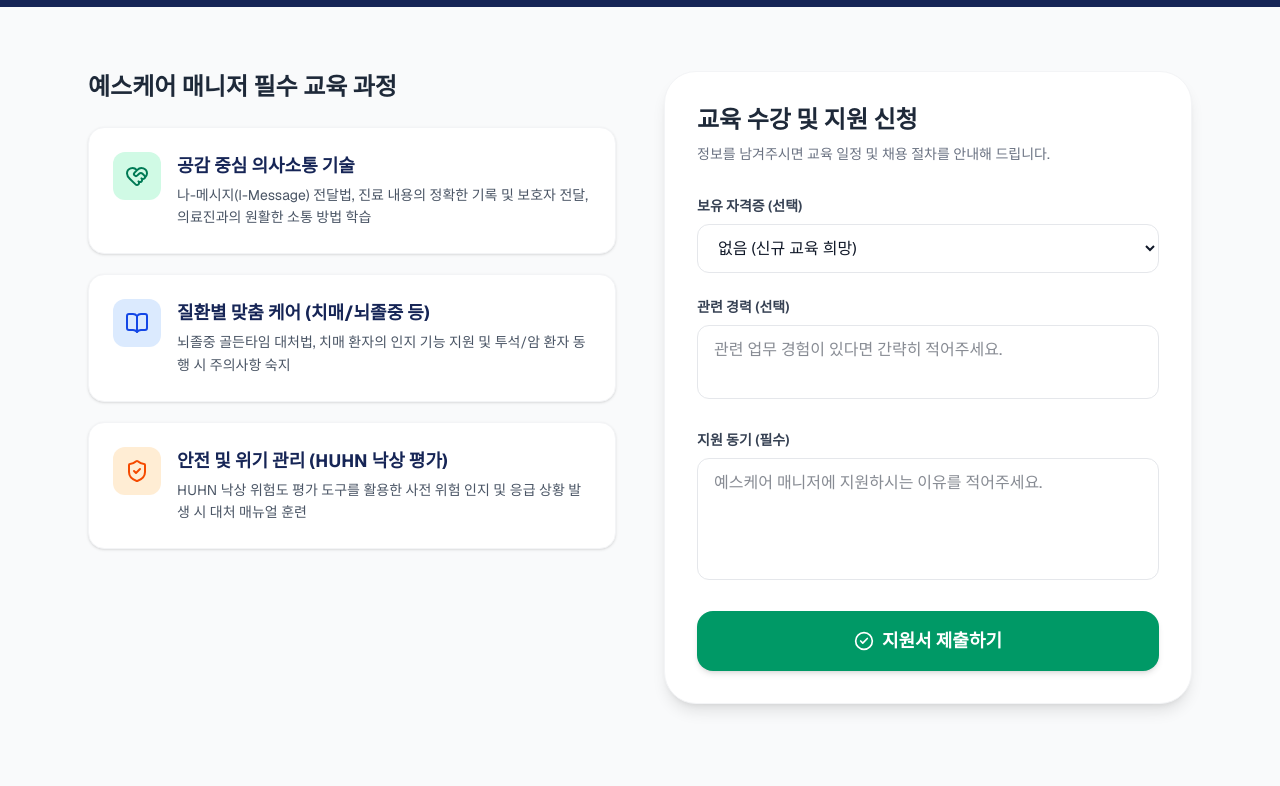
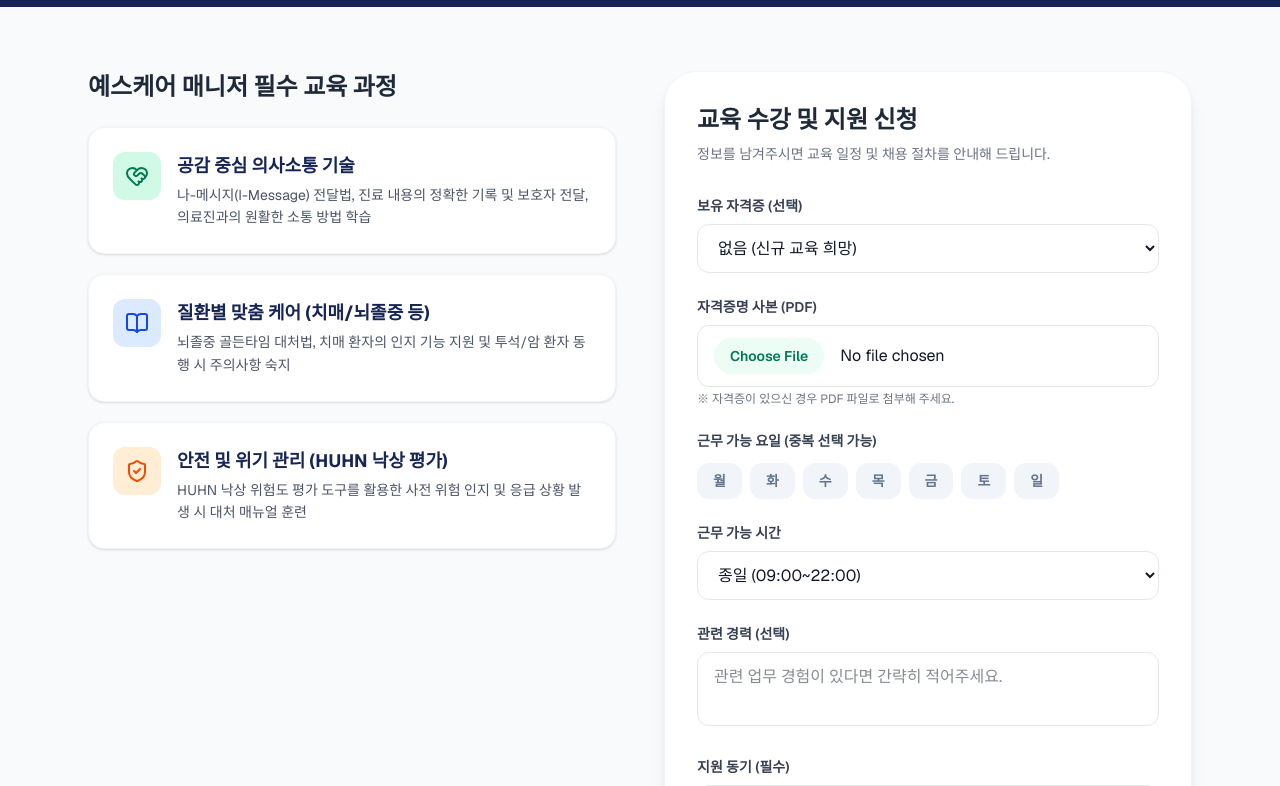
Before and after one commit to Doidoria/HospitalCompaign, a Next.js app: page /manager in a window 1280 px wide. Shown: the part 477-1263 px from the top of the page. Built offline with nearby package versions, Linux system fonts and the light colour scheme; no server answers.

Commit message:
4.28(업데이트)

```diff
--- a/app/admin/page.tsx
+++ b/app/admin/page.tsx
@@ -37,7 +37,7 @@ export default function AdminDashboardPage() {
         };
       });
       setReservations(formattedData);
-      setTotalPages(res.data.totalPages); // 👉 전체 페이지 수 저장
+      setTotalPages(res.data.totalPages);
     } catch (error) {
       console.error('예약 로딩 에러:', error);
     } finally {
@@ -58,7 +58,7 @@ export default function AdminDashboardPage() {
     }
   };
 
-  // 🌟 2. 실제 매니저 대기 목록 불러오기
+  // 실제 매니저 대기 목록 불러오기
   const fetchPendingManagers = async () => {
     try {
       const res = await adminApi.getPendingManagers();
@@ -80,7 +80,7 @@ export default function AdminDashboardPage() {
     loadAllData();
   }, []);
 
-  // 3. 예약 상태 변경 로직
+  // 예약 상태 변경 로직
   const handleStatusChange = async (id: number, newStatus: string) => {
     try {
       await reservationApi.updateStatus(id, newStatus);
@@ -91,31 +91,48 @@ export default function AdminDashboardPage() {
     }
   };
 
-  // 🌟 4. 매니저 승인 로직
+  // 매니저 승인 로직
   const handleApproveManager = async (memberId: number, name: string) => {
-    const isConfirm = window.confirm(`${name} 님을 매니저로 승인하시겠습니까?`);
-    if (!isConfirm) return;
+    const result = await Swal.fire({
+      title: '매니저 승인',
+      text: `${name} 님의 매니저 자격을 승인하시겠습니까?`,
+      icon: 'question',
+      showCancelButton: true,
+      confirmButtonText: '승인',
+      cancelButtonText: '취소',
+      confirmButtonColor: '#059669', // emerald-600
+    });
+
+    if (!result.isConfirmed) return;
 
     try {
       await adminApi.approveManager(memberId);
       Swal.fire({ icon: 'success', title: '승인 완료', text: `${name} 님이 매니저로 승인되었습니다.` });
-      fetchPendingManagers(); // 승인 후 목록 다시 불러오기 (화면 갱신)
+      fetchPendingManagers();
     } catch (error) {
-      Swal.fire({ icon: 'error', title: '승인 실패', text: '서버 오류가 발생했습니다.' });
+      Swal.fire({ icon: 'error', title: '오류', text: '승인 처리 중 오류가 발생했습니다.' });
     }
   };
 
-  // 1. 반려 함수 추가
   const handleRejectManager = async (applicationId: number, name: string) => {
-    const isConfirm = window.confirm(`${name} 님의 지원을 반려하시겠습니까? (데이터가 삭제됩니다)`);
-    if (!isConfirm) return;
+    const result = await Swal.fire({
+      title: '지원 반려',
+      text: `${name} 님의 매니저 지원을 반려하시겠습니까?`,
+      icon: 'warning',
+      showCancelButton: true,
+      confirmButtonText: '반려',
+      cancelButtonText: '취소',
+      confirmButtonColor: '#dc2626', // red-600
+    });
+
+    if (!result.isConfirmed) return;
 
     try {
       await adminApi.rejectManager(applicationId);
-      Swal.fire({ icon: 'success', title: '반려 완료', text: '지원서가 삭제되었습니다.' });
-      fetchPendingManagers(); // 목록 새로고침
+      Swal.fire({ icon: 'success', title: '반려 완료', text: '지원이 반려되었습니다.' });
+      fetchPendingManagers();
     } catch (error) {
-      Swal.fire({ icon: 'error', title: '반려 실패', text: '오류가 발생했습니다.' });
+      Swal.fire({ icon: 'error', title: '오류', text: '반려 처리 중 오류가 발생했습니다.' });
     }
   };
 
@@ -130,7 +147,7 @@ export default function AdminDashboardPage() {
     const isWaiting = status === 'WAITING' || status === '매칭 대기';
     const isConfirmed = status === 'CONFIRMED' || status === '예약 확정';
     const isCompleted = status === 'COMPLETED' || status === '이용 완료';
-    const isCanceled = status === 'CANCELED' || status === '취소됨';
+    const isCanceled = status === 'CANCELLED' || status === '취소됨';
 
     const colorClass = isWaiting ? 'bg-orange-100 text-orange-700' : isConfirmed ? 'bg-blue-100 text-blue-700' : isCompleted ? 'bg-emerald-100 text-emerald-700' : isCanceled ? 'bg-red-100 text-red-700' : 'bg-gray-100 text-gray-700';
     const displayStatus = isWaiting ? '매칭 대기' : isConfirmed ? '예약 확정' : isCompleted ? '이용 완료' : isCanceled ? '취소됨' : status;
@@ -270,7 +287,7 @@ export default function AdminDashboardPage() {
           </motion.div>
         )}
 
-        {/* 🌟 탭 2: 매니저 가입 승인 관리 테이블 (실제 데이터 연동 완료) */}
+        {/* 탭 2: 매니저 가입 승인 관리 테이블 (실제 데이터 연동 완료) */}
         {activeTab === 'managers' && (
           <motion.div key="managers" initial={{ opacity: 0, y: 10 }} animate={{ opacity: 1, y: 0 }} className="bg-white rounded-2xl shadow-sm border border-slate-200 overflow-hidden">
             <div className="p-5 border-b border-slate-100">
@@ -287,16 +304,32 @@ export default function AdminDashboardPage() {
                       {mgr.licenseName === 'none' ? '자격증 없음' : mgr.licenseName === 'caregiver' ? '요양보호사' : mgr.licenseName === 'socialworker' ? '사회복지사' : mgr.licenseName}
                     </span>
                   </div>
+                  <div className="flex flex-wrap gap-1 mt-2">
+                    <span className="text-[11px] font-bold text-slate-400 mr-1 uppercase tracking-wider">Available:</span>
+                    {mgr.availableDays?.split(',').map((day: string) => (
+                      <span key={day} className="bg-emerald-50 text-emerald-700 text-[10px] px-2 py-0.5 rounded-full font-bold border border-emerald-100">
+                        {day}
+                      </span>
+                    ))}
+                    <span className="text-[11px] text-slate-500 ml-1">({mgr.availableTime})</span>
+                  </div>
                   <div>
                     <h3 className="font-bold text-slate-800 text-lg flex items-center gap-2">
                       {mgr.name} <span className="text-sm font-medium text-slate-500 font-normal">| {mgr.phone}</span>
                     </h3>
+                    {mgr.certificateUrl && (
+                      <a href={`${process.env.NEXT_PUBLIC_API_URL}${mgr.certificateUrl}`}
+                        target="_blank"
+                        rel="noopener noreferrer"
+                        className="inline-block mt-2 bg-slate-100 text-slate-600 px-3 py-1.5 rounded-lg text-xs font-bold hover:bg-slate-200">
+                        📄 증빙서류 확인
+                      </a>
+                    )}
                   </div>
                   <div className="flex gap-2 pt-2">
                     <button
                       onClick={() => handleApproveManager(mgr.memberId, mgr.name)}
-                      className="flex-1 flex justify-center items-center gap-1.5 bg-emerald-100 text-emerald-700 py-3 rounded-xl text-sm font-bold hover:bg-emerald-200 transition-colors"
-                    >
+                      className="flex-1 flex justify-center items-center gap-1.5 bg-emerald-100 text-emerald-700 py-3 rounded-xl text-sm font-bold hover:bg-emerald-200 transition-colors">
                       <CheckCircle2 className="w-5 h-5" /> 승인
                     </button>
                     <button className="flex-1 flex justify-center items-center gap-1.5 bg-red-50 text-red-600 py-3 rounded-xl text-sm font-bold hover:bg-red-100 transition-colors">
@@ -315,6 +348,8 @@ export default function AdminDashboardPage() {
                     <th className="p-4 font-semibold whitespace-nowrap">지원일자</th>
                     <th className="p-4 font-semibold whitespace-nowrap">이름/연락처</th>
                     <th className="p-4 font-semibold whitespace-nowrap">보유 자격증</th>
+                    <th className="p-4 font-semibold whitespace-nowrap text-center">근무 가능 시간</th>
+                    <th className="p-4 font-semibold whitespace-nowrap text-center">첨부파일</th>
                     <th className="p-4 font-semibold whitespace-nowrap text-right">계정 승인</th>
                   </tr>
                 </thead>
@@ -328,6 +363,30 @@ export default function AdminDashboardPage() {
                           mgr.licenseName === 'caregiver' ? '요양보호사' :
                           mgr.licenseName === 'socialworker' ? '사회복지사' :
                           mgr.licenseName === 'nurse' ? '간호사/간호조무사' : mgr.licenseName}
+                      </td>
+                      <td className="p-4 text-center">
+                        <div className="flex flex-col items-center gap-1">
+                          <div className="flex gap-1">
+                            {mgr.availableDays?.split(',').map((day: string) => (
+                              <span key={day} className="bg-emerald-50 text-emerald-700 text-[10px] px-1.5 py-0.5 rounded font-bold border border-emerald-100">
+                                {day}
+                              </span>
+                            ))}
+                          </div>
+                          <span className="text-[11px] text-slate-500 font-medium">{mgr.availableTime}</span>
+                        </div>
+                      </td>
+                      <td className="p-4 text-center">
+                        {mgr.certificateUrl ? (
+                          <a href={`${process.env.NEXT_PUBLIC_API_URL}${mgr.certificateUrl}`}
+                            target="_blank"
+                            rel="noopener noreferrer"
+                            className="inline-flex items-center gap-1 bg-slate-100 text-slate-600 px-3 py-1.5 rounded-lg text-xs font-bold hover:bg-slate-200 transition-colors">
+                            파일 보기
+                          </a>
+                        ) : (
+                          <span className="text-slate-400 text-xs">없음</span>
+                        )}
                       </td>
                       <td className="p-4 text-right">
                         <div className="flex justify-end gap-2">
@@ -343,7 +402,7 @@ export default function AdminDashboardPage() {
                       </td>
                     </tr>
                   ))}
-                  {pendingManagers.length === 0 && <tr><td colSpan={4} className="p-8 text-center text-slate-500">현재 대기 중인 지원서가 없습니다.</td></tr>}
+                  {pendingManagers.length === 0 && <tr><td colSpan={5} className="p-8 text-center text-slate-500">현재 대기 중인 지원서가 없습니다.</td></tr>}
                 </tbody>
               </table>
             </div>
--- a/app/manager/dashboard/page.tsx
+++ b/app/manager/dashboard/page.tsx
@@ -42,8 +42,8 @@ export default function ManagerDashboard() {
         const config = { headers: { Authorization: `Bearer ${token}` } };
 
         const [waitingRes, mySchedulesRes] = await Promise.all([
-          axios.get('http://localhost:8081/api/reservations/waiting', config),
-          axios.get('http://localhost:8081/api/reservations/manager/me', config)
+          reservationApi.getWaiting(),
+          reservationApi.getManagerSchedules()
         ]);
 
         // 백엔드에서 이미 필터링된 데이터를そのまま 넣어줍니다.
--- a/app/manager/page.tsx
+++ b/app/manager/page.tsx
@@ -30,19 +30,40 @@ export default function ManagerApplyPage() {
   const [formData, setFormData] = useState({
     licenseName: 'none',
     experience: '',
-    motivation: ''
+    motivation: '',
+    availableDays: [] as string[],
+    availableTime: '종일 (09:00~22:00)'
   });
+
+  const handleDayToggle = (day: string) => {
+    setFormData(prev => {
+      const days = prev.availableDays;
+      if (days.includes(day)) {
+        return { ...prev, availableDays: days.filter(d => d !== day) }; // 빼기
+      } else {
+        return { ...prev, availableDays: [...days, day] }; // 넣기
+      }
+    });
+  };
+
+  const [certificateFile, setCertificateFile] = useState<File | null>(null);
 
   const handleChange = (e: React.ChangeEvent<HTMLInputElement | HTMLTextAreaElement | HTMLSelectElement>) => {
     const { name, value } = e.target;
     setFormData(prev => ({ ...prev, [name]: value }));
   };
 
-  // 🌟 폼 제출 시 백엔드로 전송하는 로직으로 변경
+  // 파일이 선택되었을 때 실행되는 핸들러
+  const handleFileChange = (e: React.ChangeEvent<HTMLInputElement>) => {
+    if (e.target.files && e.target.files[0]) {
+      setCertificateFile(e.target.files[0]);
+    }
+  };
+
+  // 폼 제출 시 백엔드로 전송하는 로직으로 변경
   const handleSubmit = async (e: React.FormEvent) => {
     e.preventDefault();
 
-    // 토큰 확인 (로그인 안 된 유저는 튕겨냄)
     const token = localStorage.getItem('accessToken');
     if (!token) {
       Swal.fire({ icon: 'warning', title: '로그인 필요', text: '지원서를 제출하려면 먼저 로그인해 주세요.' });
@@ -51,15 +72,29 @@ export default function ManagerApplyPage() {
     }
 
     try {
-      // 백엔드의 @PostMapping("/apply-manager") 호출
-      await apiClient.post('/api/members/apply-manager', formData);
+      // JSON 데이터와 파일을 묶기 위해 FormData 사용
+      const submitData = new FormData();
+
+      // JSON 데이터를 'request'라는 이름의 Blob(덩어리)로 변환해서 넣음
+      submitData.append(
+        "request",
+        new Blob([JSON.stringify(formData)], { type: "application/json" })
+      );
+
+      // 파일이 선택되었다면 'file'이라는 이름으로 추가
+      if (certificateFile) {
+        submitData.append("file", certificateFile);
+      }
+
+      // 백엔드로 전송 (데이터 형태가 FormData면 axios가 알아서 multipart/form-data로 세팅해줌)
+      await apiClient.post('/api/members/apply-manager', submitData);
 
       await Swal.fire({
         icon: 'success',
         title: '신청 완료',
         text: '매니저 교육 신청이 완료되었습니다. 관리자 심사 후 권한이 부여됩니다.'
       });
-      router.push('/mypage'); // 제출 완료 후 마이페이지로 이동
+      router.push('/mypage');
 
     } catch (error) {
       console.error(error);
@@ -164,9 +199,6 @@ export default function ManagerApplyPage() {
           <p className="text-gray-500 mb-8 text-sm">정보를 남겨주시면 교육 일정 및 채용 절차를 안내해 드립니다.</p>
 
           <form onSubmit={handleSubmit} className="space-y-6">
-
-            {/* 이름과 연락처는 회원가입 시 받은 정보(Token)로 처리되므로 폼에서 제거하여 편리하게 만듭니다. */}
-
             <div>
               <label className="block text-sm font-semibold text-gray-700 mb-2">보유 자격증 (선택)</label>
               <select
@@ -178,6 +210,55 @@ export default function ManagerApplyPage() {
                 <option value="socialworker">사회복지사</option>
                 <option value="nurse">간호사/간호조무사</option>
                 <option value="other">기타</option>
+              </select>
+            </div>
+
+            {/* 파일 업로드 */}
+            <div>
+              <label className="block text-sm font-semibold text-gray-700 mb-2">자격증명 사본 (PDF)</label>
+              <input
+                type="file"
+                accept="application/pdf"
+                onChange={handleFileChange}
+                className="w-full px-4 py-3 rounded-xl border border-gray-200 focus:ring-2 focus:ring-emerald-500 outline-none bg-white transition-all cursor-pointer file:mr-4 file:py-2 file:px-4 file:rounded-full file:border-0 file:text-sm file:font-semibold file:bg-emerald-50 file:text-emerald-700 hover:file:bg-emerald-100"
+              />
+              <p className="text-xs text-gray-500 mt-1">※ 자격증이 있으신 경우 PDF 파일로 첨부해 주세요.</p>
+            </div>
+
+            {/* 근무 가능 요일 선택 */}
+            <div>
+              <label className="block text-sm font-semibold text-gray-700 mb-3">근무 가능 요일 (중복 선택 가능)</label>
+              <div className="flex flex-wrap gap-2">
+                {['월', '화', '수', '목', '금', '토', '일'].map((day) => (
+                  <button
+                    key={day}
+                    type="button"
+                    onClick={() => handleDayToggle(day)}
+                    className={`px-4 py-2 rounded-xl text-sm font-bold transition-all ${
+                      formData.availableDays.includes(day)
+                        ? 'bg-emerald-600 text-white shadow-md'
+                        : 'bg-slate-100 text-slate-500 hover:bg-slate-200'
+                    }`}
+                  >
+                    {day}
+                  </button>
+                ))}
+              </div>
+            </div>
+
+            {/* 근무 가능 시간 선택 */}
+            <div>
+              <label className="block text-sm font-semibold text-gray-700 mb-2">근무 가능 시간</label>
+              <select
+                name="availableTime"
+                onChange={handleChange}
+                value={formData.availableTime}
+                className="w-full px-4 py-3 rounded-xl border border-gray-200 focus:ring-2 focus:ring-emerald-500 outline-none bg-white transition-all"
+              >
+                <option value="오전 (09:00~13:00)">오전 (09:00~13:00)</option>
+                <option value="오후 (14:00~22:00)">오후 (14:00~22:00)</option>
+                <option value="종일 (09:00~22:00)">종일 (09:00~22:00)</option>
+                <option value="시간 협의">시간 협의 가능</option>
               </select>
             </div>
 
--- a/src/api/index.ts
+++ b/src/api/index.ts
@@ -31,6 +31,8 @@ export const reservationApi = {
   getDetail: (id: string) => apiClient.get(`/api/reservations/${id}`),
   cancel: (id: string) => apiClient.delete(`/api/reservations/${id}`),
   update: (id: string, data: any) => apiClient.put(`/api/reservations/${id}`, data),
+  getWaiting: () => apiClient.get('/api/reservations/waiting'),
+  getManagerSchedules: () => apiClient.get('/api/reservations/manager/me'),
 };
 
 // ==========================================
```
Also changed, not shown: app/manager/report/[id]/page.tsx (+4 -11 lines), app/mypage/page.tsx (+2 -7 lines), app/report/[id]/page.tsx (+3 -4 lines).
